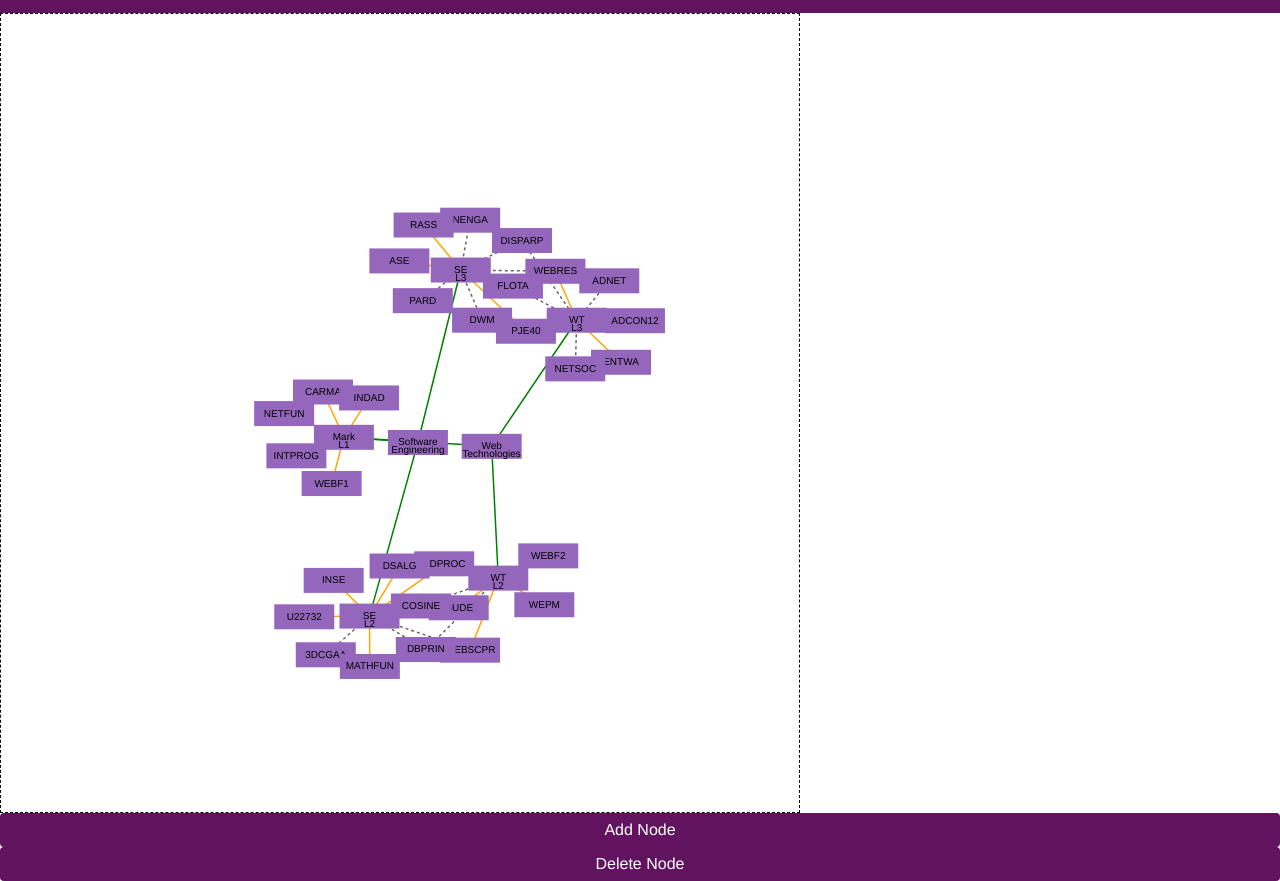
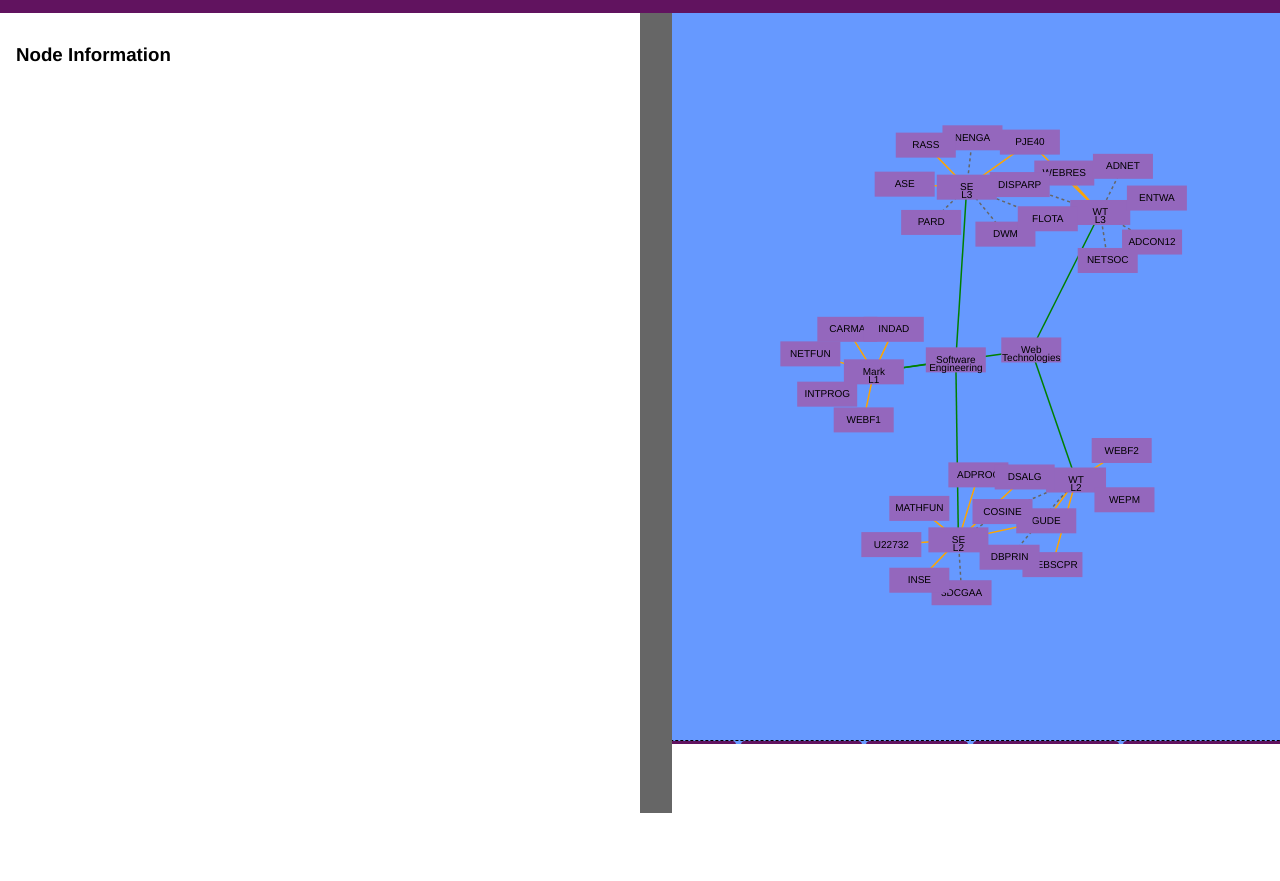
Before and after one commit to UP2024660/FinalYearProject, a plain HTML site: page index.html in a window 1280 px wide. Shown: the part 56-937 px from the top of the page. After the commit the page ends 869 px from the top, so only its background shows below. Drawn offline with nearby package versions, Linux system fonts and the light colour scheme; animation ran at ten frames a second.

Commit message:
updated version as of 6/02/24 -

```diff
--- a/index.html
+++ b/index.html
@@ -1,26 +1,42 @@
 <!DOCTYPE html>
 <html lang="en">
+<head>
     <meta charset="UTF-8">
     <link rel="stylesheet" type="text/css" href="style.css">
-
     <!-- <meta name="viewport" content="width=device-width, initial-scale=1.0"> -->
     <title>Active Learning Design</title>
-
+</head>
+<body>
     <header>
         <h1>Active Learning Design</h1>
-    <span class = functions title="Drag and Drop a JSON file onto the page to add data!">Drop JSON file here!</span>
-    <a id="downloadjson" download = "LearningGraph.json">download JSON data</a>
-    <a id="downloadsvg" download = "LearningGraph.svg">download SVG data</a>
+        <span class="functions" title="Drag and Drop a JSON file onto the page to add data!">Drop JSON file here!</span>
+        <a id="downloadjson" download="LearningGraph.json">download JSON data</a>
+        <a id="downloadsvg" download="LearningGraph.svg">download SVG data</a>
     </header>
 
-<body>
+    <div class="split left">
+        <div class="centered"></div>
+        <h3>Node Information</h3>
+    </div>
+
+    <div id="divider"></div>
+
+    <div class="split right">
+        <div class="centered">
+
+            <h2>Graph View</h2>
             <svg width="800" height="800"></svg>
+            <div class="buttons">
                 <button id="addnode">Add Node</button>
                 <button id="deletenode">Delete Node</button>
+                <button id="editnode">Edit Node</button>
+                <button id="addlink">Add Connection</button>
+                <button id="deletelink">Delete Connection</button>
+            </div>
 
             <script src="https://d3js.org/d3.v7.min.js"></script>
             <script defer type="module" src="test.js"></script>
-
+        </div>
+    </div>
 </body>
-
 </html>
--- a/style.css
+++ b/style.css
@@ -15,7 +15,6 @@
   --taskbg: #61135f33;
   --highlight: #EEEE33FF;
 }
-
 
 
 * {
@@ -38,6 +37,7 @@
 }
 
 body>header        { grid-area: title; }
+body>header { z-index: 2;}
 body>header {
   grid-area: title;
   background-color: var(--purple);
@@ -63,6 +63,48 @@
   transition: background-color 0.3s ease;
 }
 
+.split {
+  height: 100%;
+  width: 50%;
+  position: fixed;
+  z-index: 1;
+  top: 0;
+  overflow-x: hidden;
+  padding-top: 20px;
+}
+
+/* Control the left side */
+.left {
+  left: 0;
+  background-color: #FFFFFF;
+  top: 80px;
+}
+
+/* Control the right side */
+.right {
+  right: 0;
+  background-color: #6699FF;
+}
+
+/* If you want the content centered horizontally and vertically */
+.centered {
+  position: absolute;
+  top: 50%;
+  left: 50%;
+  transform: translate(-50%, -50%);
+  text-align: center;
+}
+
+
+#divider {
+  position: absolute;
+  top: 69px;
+  left: 50%;
+  width: 0;
+  height: 100%;
+  background: #666;
+  z-index: 10;
+}
 body button:hover {
   background-color: var(--alt-blue);
 }
@@ -122,10 +164,3 @@
   border-radius: 0.25em;
   margin-left: 1rem;
 }
-
-* {
-  margin: 0;
-  padding: 0;
-  box-sizing: border-box;
-  font-family: var(--face);
-}
--- a/test.js
+++ b/test.js
@@ -86,6 +86,7 @@
             .force("link", d3.forceLink(this.graphData.links).id(d => d.name))
             .force("x", d3.forceX().strength(0.1).x(this.width / 2))
             .force("y", d3.forceY().strength(0.1).y(this.height / 2))
+            .force("chargelink", d3.forceManyBody().strength(-10))
             .on("tick", this.ticked);
 
         // Initialize SVG elements
@@ -548,5 +549,8 @@
       }
     }
 
+
+
+
   const graphViz = new GraphVisualization();
   graphViz.init();
```
Lines whose indentation alone changed are shown as unchanged.
